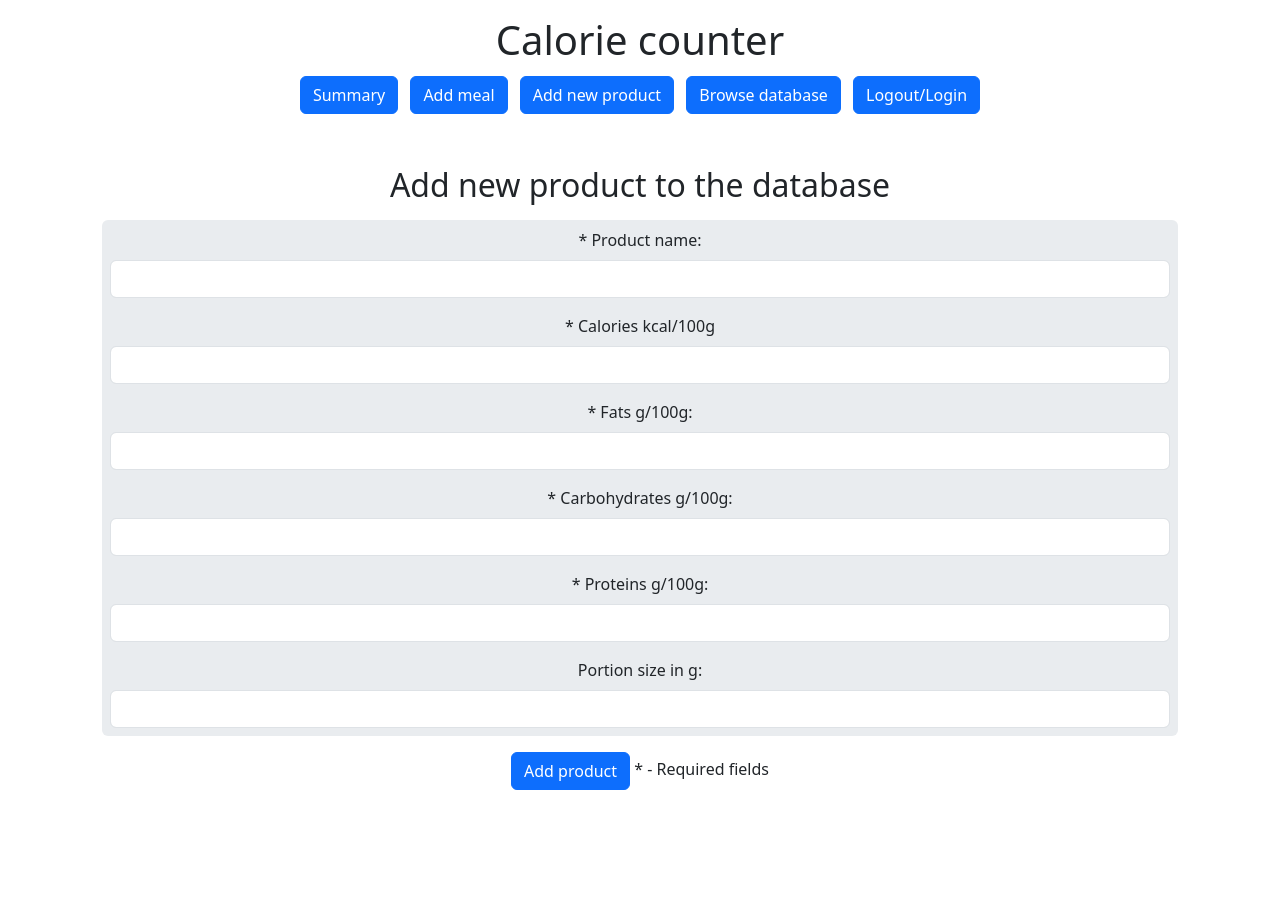
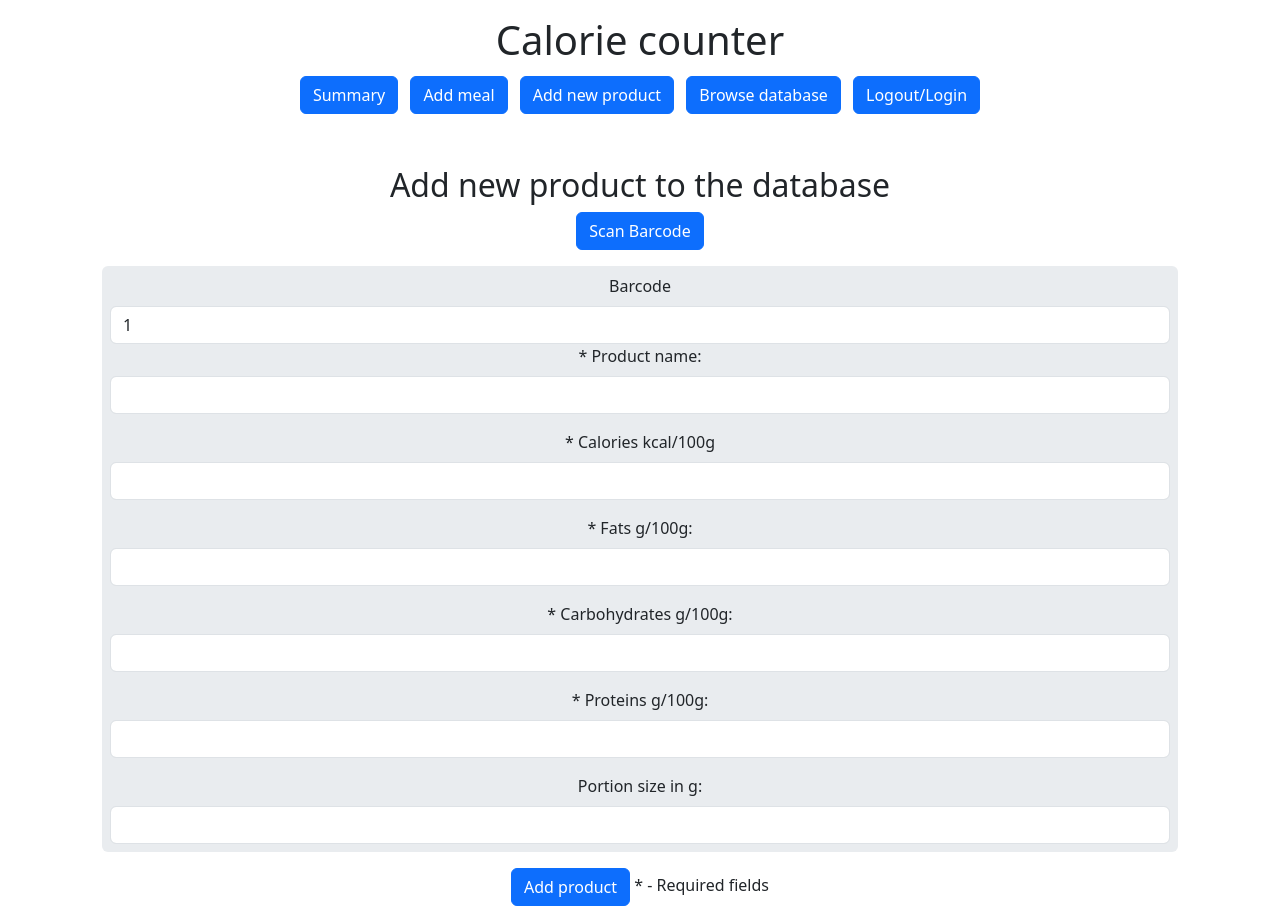
Before and after one commit to rmysliwczyk/Calorie-Counter, a Flask app: page /addproduct in a window 1280 px wide. Before the commit the page ends 790 px from the top, so only its background shows below. Run offline with Flask 3, Linux system fonts and the light colour scheme; a user stored in the database is signed in.

Commit message:
Began development of barcode scanning functionality

```diff
--- a/app.py
+++ b/app.py
@@ -143,18 +143,18 @@ def addmeal():
 
 @app.route("/addproduct", methods=["GET", "POST"])
 @login_required
-def addnewproduct():
+def addproduct():
     if request.method == "GET":
-        return render_template("addproduct.htm")
+        barcode = session.get("barcode")
+        return render_template("addproduct.htm", barcode=barcode)
     else:
-
         product_name = request.form.get("product_name").strip()
         calories = request.form.get("calories")
         fats = request.form.get("fats")
         carbohydrates = request.form.get("carbohydrates")
         proteins = request.form.get("proteins")
         portion_size = request.form.get("portion_size")
-        barcode = request.form.get("barcode")
+
 
         if not product_name or not calories or not  proteins or not fats or not carbohydrates:
             return handle_error("Missing required fields")
@@ -169,6 +169,16 @@ def addnewproduct():
 
         return handle_error("Couldn't add product to database")
 
+@app.route("/scanbarcode", methods=["GET", "POST"])
+@login_required
+def scanbarcode():
+    if request.method == "POST":
+        if request.form.get("barcode_request_origin") == "addproduct":
+            session["barcode"] = request.form.get("barcode")
+            return redirect("/addproduct")
+    return render_template("scanbarcode.htm", barcode_request_origin=request.args.get("barcode_request_origin"))
+
+
 def handle_error(error_message):
     print(error_message)
     return redirect("/")
--- a/templates/addproduct.htm
+++ b/templates/addproduct.htm
@@ -2,8 +2,15 @@
 {% block title %}"Add new product to the database"{% endblock %}
 {% block body %}
 <h2 class="pt-5"> Add new product to the database </h2>
+<form action=/scanbarcode method="get">
+	<input type="hidden" id="barcode_request_origin" name="barcode_request_origin" value="addproduct">
+	<button class="btn btn-primary" type="submit">Scan Barcode</button>
+</form>
 <form action=/addproduct method="post">
 <div class="m-3 p-2 bg-body-secondary rounded-2">
+	<label class="form-label" for="barcode"> Barcode </label>
+	<input class="form-control" type="number" id="barcode" name="barcode" value="{{barcode}}">
+
 	<label class="form-label" for="product_name">* Product name:</label>
 	<input class="form-control " autocomplete="off" type="text" id="product_name" name="product_name">
 	<label class="form-label mt-3" for="calories">* Calories kcal/100g</label>
```
Also changed, not shown: templates/scanbarcode.htm (added, +10 -0 lines), 1 other file.
